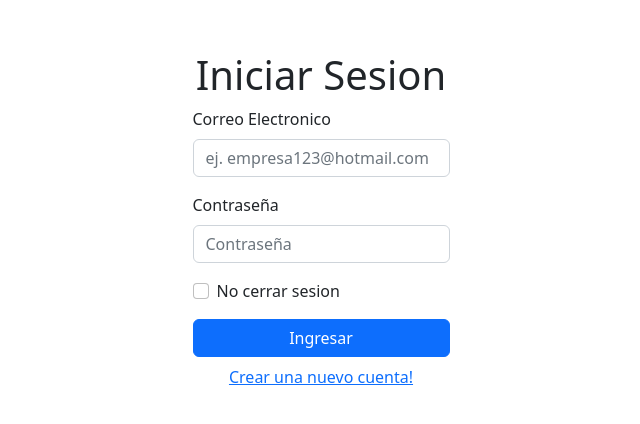
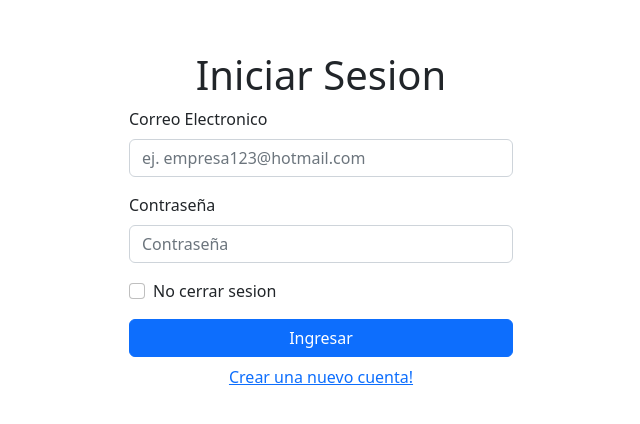
Before and after one commit to PipeShot12/recovery, a React (Create React App) app: page /sign-in in a window 1280 px wide. Shown: the part 180-604 px from the top of the page, without its empty margins (319-959 px from the left). Built offline with nearby package versions, Linux system fonts and the light colour scheme.

Commit message:
version 0.0.1 removing clasnamename wrong property

```diff
--- a/src/pages/Login/index.js
+++ b/src/pages/Login/index.js
@@ -60,7 +60,7 @@ export default function Index() {
         <div className='login-box'>
             <button ref={botonModal} type="button" className="btn btn-primary boton-modal" data-bs-toggle="modal" data-bs-target="#staticBackdrop" />
             <Modal  setModalInfo={setModalInfo} modalIformativo={modalIfo} titleModal={titleMsg} bodyModal={loginMsg} />
-            <form classNameName='form-login'>
+            <form className='form-login'>
                 <h1 className='h1 text-center'>Iniciar Sesion</h1>
                 <div className="mb-3">
                     <label htmlFor="exampleInputEmail1" className="form-label">Correo Electronico</label>
--- a/src/pages/Login/login.css
+++ b/src/pages/Login/login.css
@@ -11,3 +11,8 @@
 .form-login{
     width: 80%;
 }
+@media (min-width: 768px){
+    .form-login{
+        width: 30%;
+    }
+}
```
